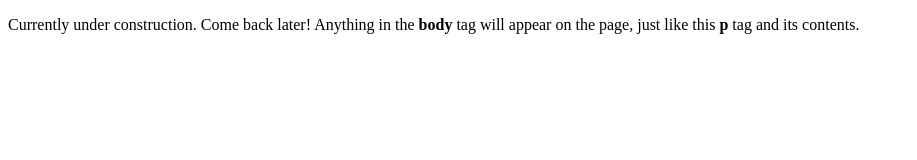
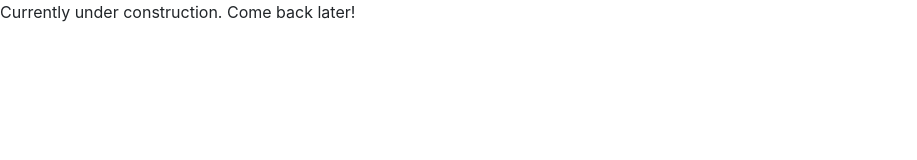
Before and after one commit to elainaheraty/elainaheraty.github.io, a plain HTML site: page index.html in a window 1280 px wide. Shown: the whole page, without its empty margins (0-917 px from the left). Drawn offline with Linux system fonts and the light colour scheme.

Commit message:
Update index.html

```diff
--- a/index.html
+++ b/index.html
@@ -2,8 +2,9 @@
 <html>
   <head>
     <title>Elaina's Page</title>
+    <link href = "css/bootstrap.min.css" rel = "stylesheet">
   </head>
   <body>
-    <p>Currently under construction. Come back later! Anything in the <strong>body</strong> tag will appear on the page, just like this <strong>p</strong> tag and its contents.</p>
+    <p>Currently under construction. Come back later!</p>
   </body>
 </html>
```
